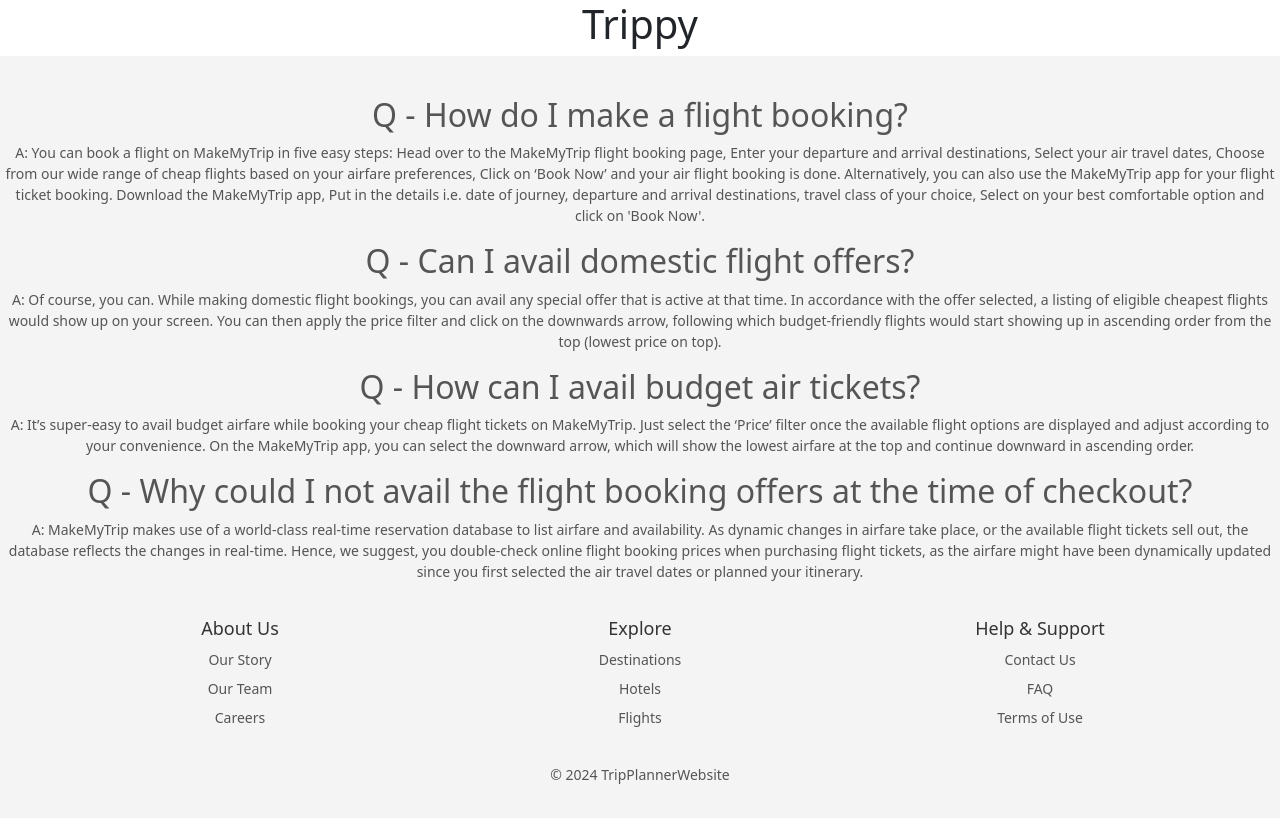
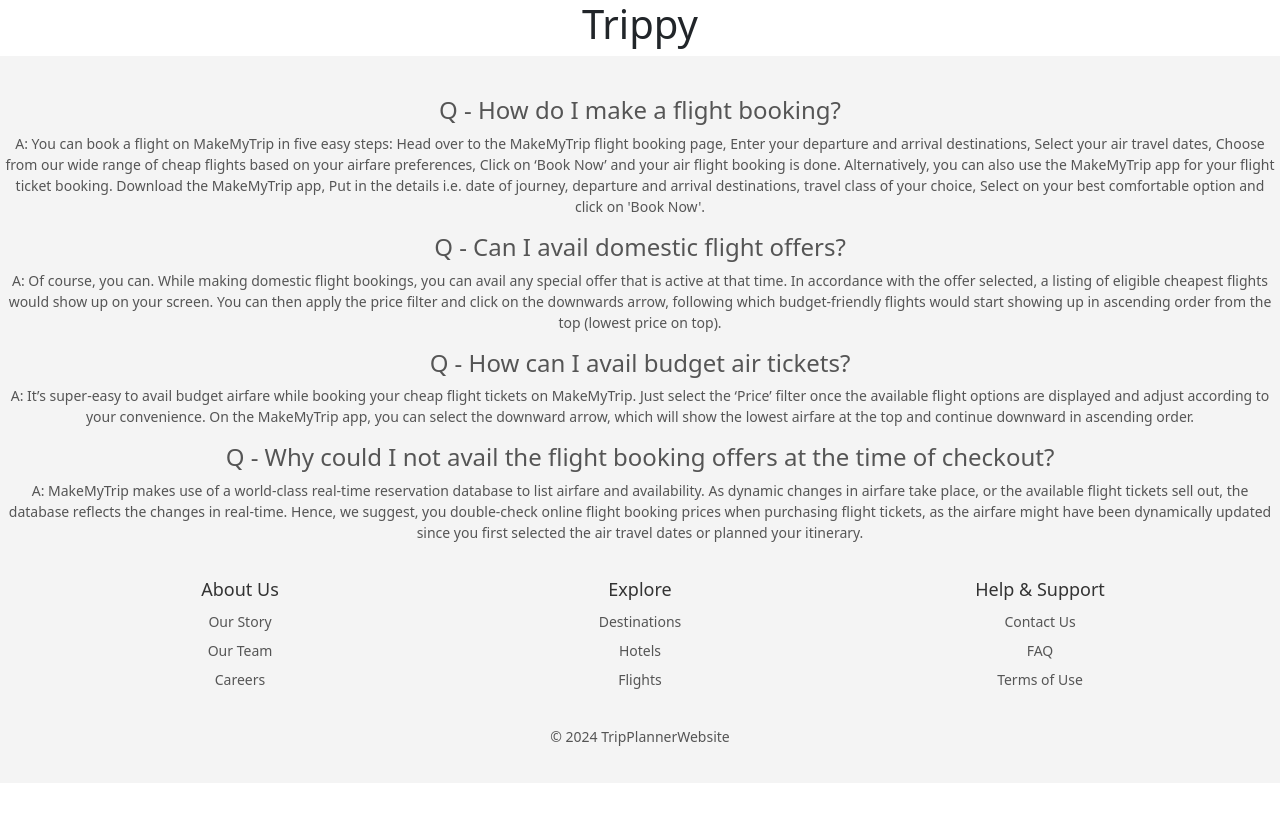
Before and after one commit to Shushant14/sushant, a React (Create React App) app: page / in a window 1280 px wide. Shown: the top 818 px of the page. Built offline with nearby package versions, Linux system fonts and the light colour scheme.

Commit message:
Footer Font Updated

```diff
--- a/src/component/Footer.js
+++ b/src/component/Footer.js
@@ -7,17 +7,17 @@ const Footer = () => {
   return (
     <footer className="footer">
       <div className="footer">
-      <h2>Q - How do I make a flight booking?</h2>
+      <h4>Q - How do I make a flight booking?</h4>
       <p>A: You can book a flight on MakeMyTrip in five easy steps: Head over to the MakeMyTrip flight booking page, Enter your departure and arrival destinations, Select your air travel dates, Choose from our wide range of cheap flights based on your airfare preferences, Click on ‘Book Now’ and your air flight booking is done. Alternatively, you can also use the MakeMyTrip app for your flight ticket booking. Download the MakeMyTrip app, Put in the details i.e. date of journey, departure and arrival destinations, travel class of your choice, Select on your best comfortable option and click on 'Book Now'.</p>
 
 
-      <h2>Q - Can I avail domestic flight offers?</h2>
+      <h4>Q - Can I avail domestic flight offers?</h4>
       <p>A: Of course, you can. While making domestic flight bookings, you can avail any special offer that is active at that time. In accordance with the offer selected, a listing of eligible cheapest flights would show up on your screen. You can then apply the price filter and click on the downwards arrow, following which budget-friendly flights would start showing up in ascending order from the top (lowest price on top). </p>
 
-      <h2>Q - How can I avail budget air tickets?</h2>
+      <h4>Q - How can I avail budget air tickets?</h4>
       <p>A: It’s super-easy to avail budget airfare while booking your cheap flight tickets on MakeMyTrip. Just select the ‘Price’ filter once the available flight options are displayed and adjust according to your convenience. On the MakeMyTrip app, you can select the downward arrow, which will show the lowest airfare at the top and continue downward in ascending order.</p>
 
-      <h2>Q - Why could I not avail the flight booking offers at the time of checkout?</h2>
+      <h4>Q - Why could I not avail the flight booking offers at the time of checkout?</h4>
       <p>A: MakeMyTrip makes use of a world-class real-time reservation database to list airfare and availability. As dynamic changes in airfare take place, or the available flight tickets sell out, the database reflects the changes in real-time. Hence, we suggest, you double-check online flight booking prices when purchasing flight tickets, as the airfare might have been dynamically updated since you first selected the air travel dates or planned your itinerary.</p>
       </div>
       <div className="footer-container">
```
